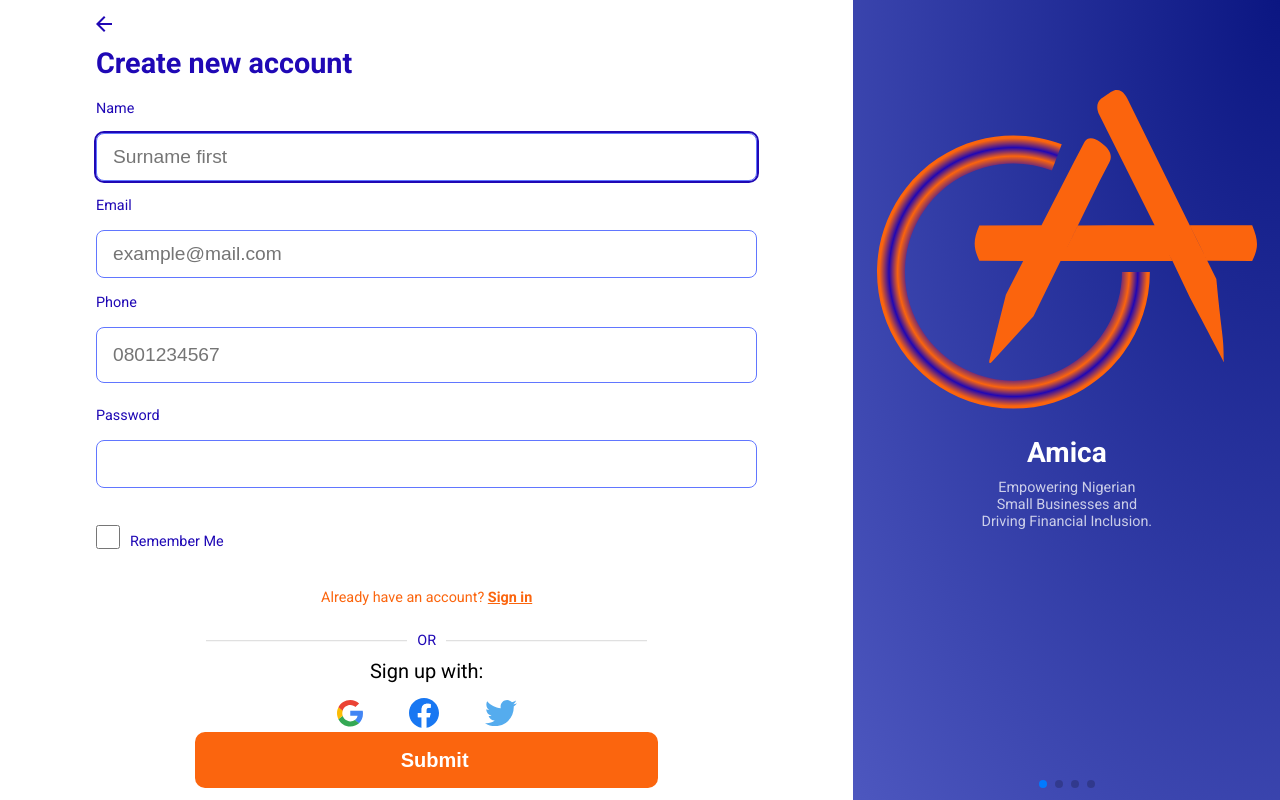
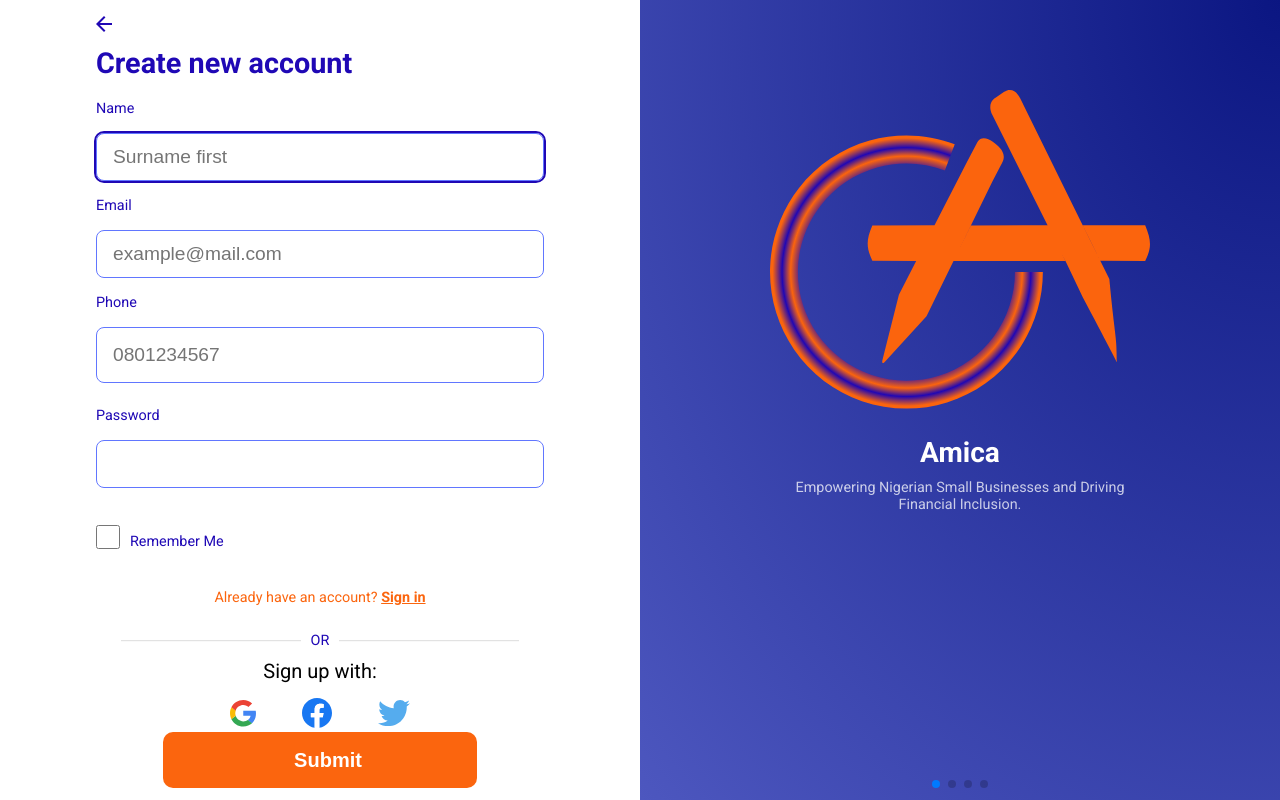
Before and after one commit to Ephraimiyanda/Amica, a website: page signup.html in a window 1280 px wide. Drawn offline with nearby package versions, Linux system fonts and the light colour scheme.

Commit message:
css configuration complete

```diff
--- a/sign.css
+++ b/sign.css
@@ -454,7 +454,7 @@
     margin-left: auto;
   }
   .swiper {
-    width: 50%;
+    width: 100%;
   }
   #instruction {
     margin-top: 0.625rem;
--- a/styles.css
+++ b/styles.css
@@ -303,7 +303,7 @@
     margin: 10px 0px 20px 0px;
   }
   .login {
-    width: 90%;
+    width: 100%;
     padding: 1.5rem 5rem;
   }
 
@@ -315,7 +315,7 @@
     margin-left: auto;
   }
   .swiper {
-    width: 50%;
+    width: 100%;
   }
   #instruction {
     margin-top: 0.625rem;
```
